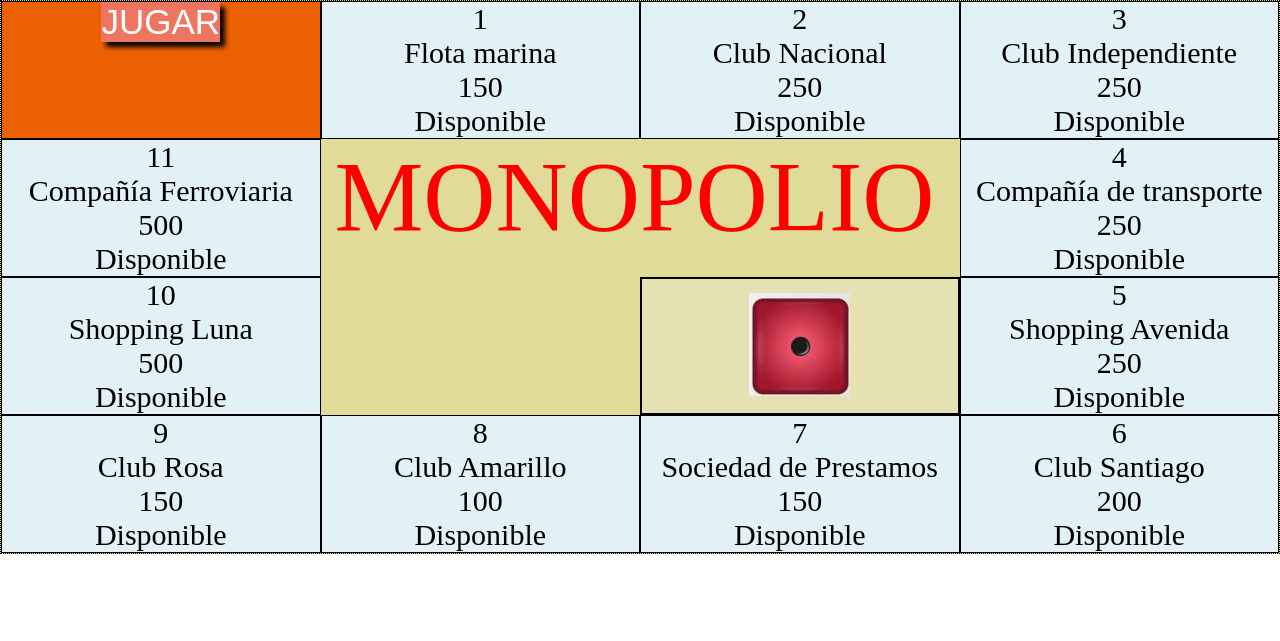
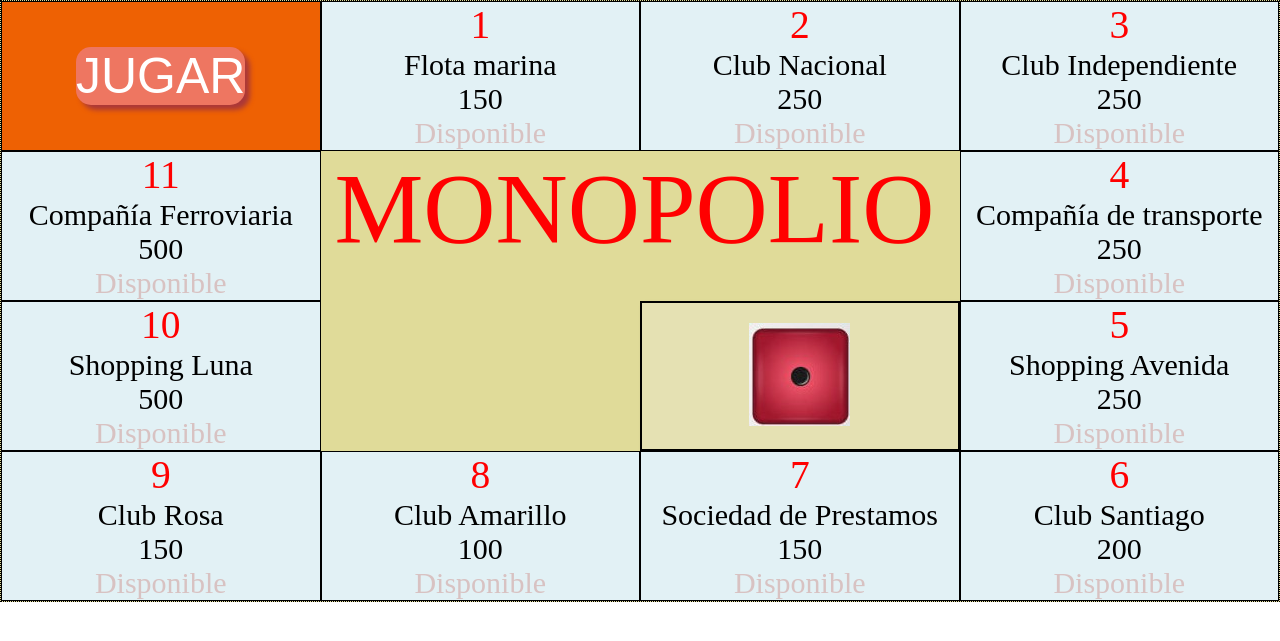
Before and after one commit to camj10/proyectoMonopolio, a Flask app: page / in a window 1280 px wide. Shown: the top 641 px of the page. Run offline with Flask 2, Linux system fonts and the light colour scheme; data comes from the database, SQL or seed files in the repository; some libraries are stand-ins or nearby versions.

Commit message:
cambios en color de numeros y tamaño

```diff
--- a/static/styles.css
+++ b/static/styles.css
@@ -4,8 +4,6 @@
   box-sizing: border-box;
 }
 .tablero {
-  height: 100%;
-  width: 100%;
   display: grid;
   grid-template-columns: repeat(4,1fr);
   grid-template-rows: repeat(4,0.5fr);
@@ -13,6 +11,8 @@
   border: dotted thin black;
 }
 .tablero{
+  height: 100%;
+  width: 100%;
   text-align: center;
   font-size: 30px;
   transition: 0.2s ease-in-out;
@@ -23,15 +23,22 @@
   background-color: rgb(226, 241, 245);
   border: black thin solid;
 }
+.disp{
+  color: rgb(216, 194, 194);
+}
 #izq,#der {
   color: red;
   font-size: 100px;
 }
 .btnJugar{
   font-family: fantasy;
+  cursor: pointer;
 }
 #inicio {
   background-color: rgb(238, 97, 3);
+  display: flex;
+  justify-content: center;
+  align-items: center;
 }
 #izq{
   text-align: right;
@@ -40,20 +47,19 @@
   text-align: left;
 }
 #btnDado{
-  /*height: 150px;
-  width: 150px; */
   border: solid 2px black;
   box-shadow: 5px 5px 5px #000000;
+  cursor: pointer;
 }
 #btnJugar{
-  /*height: 100px;
-  width: 150px; */
   background-color: #ee7661;
   color: #ffffff;
   border: none;
-  font-size: 35px;
-  box-shadow: 5px 5px 5px #000000;
+  font-size: 50px;
+  box-shadow: 5px 5px 5px #ab3838;
+  border-radius: 15px;
 }
-.div_hide {
-  opacity: 0;
+#nro{
+  color: red;
+  font-size: 39.5px;
 }
--- a/templates/index.html
+++ b/templates/index.html
@@ -11,81 +11,79 @@
         <button id="btnJugar" class="btnJugar" onclick="inicioJugar()">JUGAR</button>
       </div>
       <div class="piso" id="c1">
-        <p>1</p>
+        <p id="nro">1</p>
         <p id="c1n">{{tablero.0.0}}</p>
         <p id="c1v">{{tablero.0.1}}</p>
-        <p id="c1d">{{tablero.0.2}}</p>
+        <p id="c1d" class="disp">{{tablero.0.2}}</p>
       </div>
       <div class="piso" id="c2">
-        <p>2</p>
+        <p id="nro">2</p>
         <p id="c2n">{{tablero.1.0}}</p>
         <p id="c2v">{{tablero.1.1}}</p>
-        <p id="c2d">{{tablero.1.2}}</p>
+        <p id="c2d" class="disp">{{tablero.1.2}}</p>
       </div>
       <div class="piso" id="c3">
-        <p>3</p>
+        <p id="nro">3</p>
         <p id="c3n">{{tablero.2.0}}</p>
         <p id="c3v">{{tablero.2.1}}</p>
-        <p id="c3d">{{tablero.2.2}}</p>
+        <p id="c3d" class="disp">{{tablero.2.2}}</p>
       </div>
       <div class="piso" id="c11">
-        <p>11</p>
+        <p id="nro">11</p>
         <p id="c11n">{{tablero.3.0}}</p>
         <p id="c11v">{{tablero.3.1}}</p>
-        <p id="c11d">{{tablero.3.2}}</p>
+        <p id="c11d" class="disp">{{tablero.3.2}}</p>
       </div>
       <div class="vacio" id="izq">MONO
       </div>
       <div class="vacio" id="der">POLIO
       </div>
       <div class="piso" id="c4">
-        <p>4</p>
+        <p id="nro">4</p>
         <p id="c4n">{{tablero.4.0}}</p>
-        <p id="c4v" >{{tablero.4.1}}</p>
-        <p id="c4d" >{{tablero.4.2}}</p>
+        <p id="c4v">{{tablero.4.1}}</p>
+        <p id="c4d" class="disp">{{tablero.4.2}}</p>
       </div>
       <div class="piso" id="c10">
-        <p>10</p>
+        <p id="nro">10</p>
         <p id="c10n">{{tablero.5.0}}</p>
         <p id="c10v">{{tablero.5.1}}</p>
-        <p id="c10d">{{tablero.5.2}}</p>
+        <p id="c10d" class="disp">{{tablero.5.2}}</p>
       </div>
       <div class="vacio" id="datos">
       </div>
-      <!-- <div class="vacio" id="dado"> -->
         <button class="vacio" id="btnDado" onclick="dado()">
           <img class="img" src="/static/img/L1.jpg">
         </button>
-      <!-- </div> -->
       <div class="piso" id="c5">
-        <p>5</p>
+        <p id="nro">5</p>
         <p id="c5n">{{tablero.6.0}}</p>
         <p id="c5v">{{tablero.6.1}}</p>
-        <p id="c5d">{{tablero.6.2}}</p>
+        <p id="c5d" class="disp">{{tablero.6.2}}</p>
       </div>
       <div class="piso" id="c9">
-        <p>9</p>
+        <p id="nro">9</p>
         <p id="c9n">{{tablero.7.0}}</p>
         <p id="c9v">{{tablero.7.1}}</p>
-        <p id="c9d">{{tablero.7.2}}</p>
+        <p id="c9d" class="disp">{{tablero.7.2}}</p>
       </div>
       <div class="piso" id="c8">
-        <p>8</p>
+        <p id="nro">8</p>
         <p id="c8n">{{tablero.8.0}}</p>
         <p id="c8v">{{tablero.8.1}}</p>
-        <p id="c8d">{{tablero.8.2}}</p>
+        <p id="c8d" class="disp">{{tablero.8.2}}</p>
       </div>
       <div class="piso" id="c7">
-        <p>7</p>
+        <p id="nro">7</p>
         <p id="c7n">{{tablero.9.0}}</p>
         <p id="c7v">{{tablero.9.1}}</p>
-        <p id="c7d">{{tablero.9.2}}</p>
+        <p id="c7d" class="disp">{{tablero.9.2}}</p>
       </div>
       <div class="piso" id="c6">
-        <p>6</p>
+        <p id="nro">6</p>
         <p id="c6n">{{tablero.10.0}}</p>
         <p id="c6v">{{tablero.10.1}}</p>
-        <p id="c6d">{{tablero.10.2}}</p>
+        <p id="c6d" class="disp">{{tablero.10.2}}</p>
       </div>
     </div>
     <script src="{{ url_for('static',filename='script.js') }}"></script>
```
